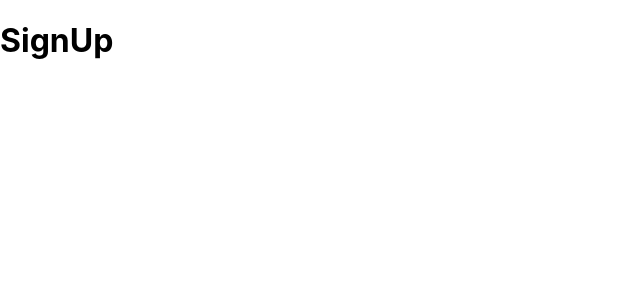
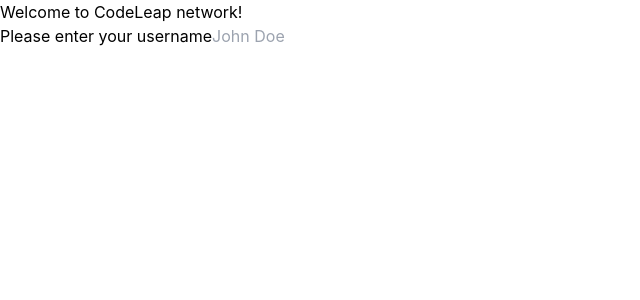
Before and after one commit to Adson-Gomes-Oliveira/Codeleap_Network, a React (Create React App) app: page / in a window 1280 px wide. Shown: the top 300 px of the page, without its empty margins (0-640 px from the left). Built offline with nearby package versions, Linux system fonts and the light colour scheme.

Commit message:
<feat> Development of SignUp page started
Initial setup for SignUp page done.

```diff
--- a/src/App.js
+++ b/src/App.js
@@ -1,10 +1,12 @@
 import React from 'react';
 import { Routes, Route } from 'react-router-dom';
+
+import SignUp from './pages/SignUp';
 
 function App() {
   return (
     <Routes>
-      <Route path='/' element={<h1>SignUp</h1>} />
+      <Route path='/' element={<SignUp />} />
       <Route path='/home' element={<h1>Home</h1>} />
     </Routes>
   );
--- a/src/index.css
+++ b/src/index.css
@@ -1,3 +1,7 @@
+@tailwind base;
+@tailwind components;
+@tailwind utilities;
+
 body {
   margin: 0;
   font-family: -apple-system, BlinkMacSystemFont, 'Segoe UI', 'Roboto', 'Oxygen',
--- /dev/null
+++ b/src/pages/SignUp.jsx
@@ -0,0 +1,17 @@
+import React from 'react';
+
+const SignUp = () => {
+  return (
+    <section className="sing-up-section">
+      <div>
+        <h1>Welcome to CodeLeap network!</h1>
+        <label for="username-input">
+          <span>Please enter your username</span>
+          <input type="text" placeholder="John Doe" />
+        </label>
+      </div>
+    </section>
+  );
+}
+
+export default SignUp;
```
